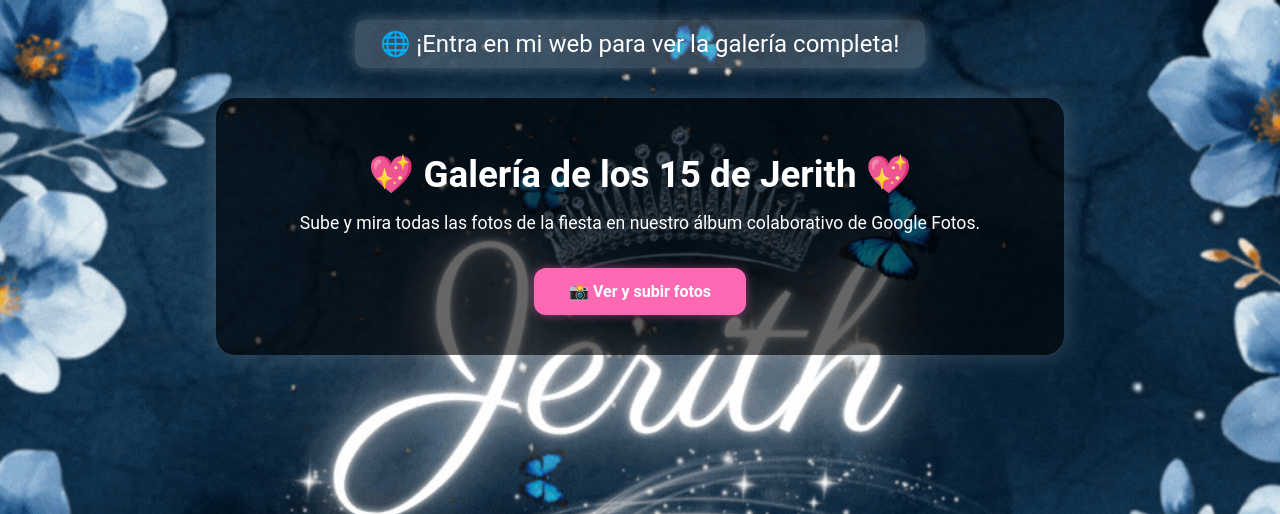
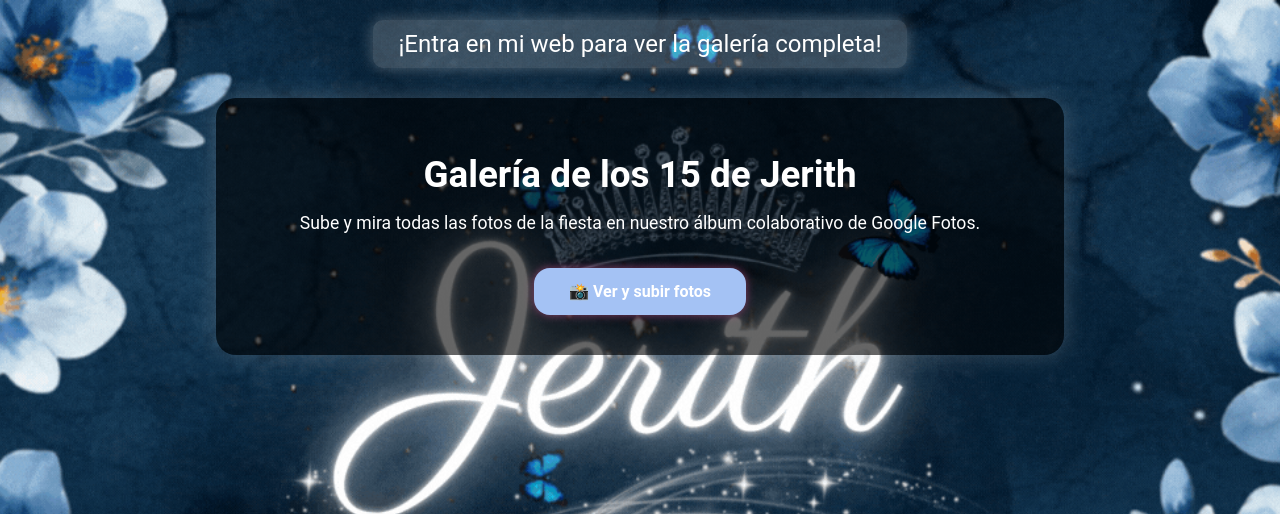
Before and after one commit to jerithdanielamoncadacardenas-netizen/Quince-Jerith, a Flask app: template templates/index.html in a window 1280 px wide. Shown: the top 514 px of the page. Run offline with Flask 3, Linux system fonts and the light colour scheme; the template is opened without the code that fills it, so the values that code supplies are empty; parts of the project's set-up code (start-up, migrations or seed data) failed here and were passed over.

Commit message:
Update index.html

```diff
--- a/templates/index.html
+++ b/templates/index.html
@@ -54,10 +54,10 @@
         /* 🔘 Botón rosado */
         .btn {
             display: inline-block;
-            background-color: #ff69b4;
+            background-color: #a4c2f4;
             color: white;
             padding: 14px 35px;
-            border-radius: 12px;
+            border-radius: 16px;
             font-weight: bold;
             text-decoration: none;
             margin: 10px;
@@ -86,12 +86,12 @@
 <body>
     <!-- 🪧 Texto arriba -->
     <div class="header-text">
-        🌐 ¡Entra en mi web para ver la galería completa!
+         ¡Entra en mi web para ver la galería completa!
     </div>
 
     <!-- 💖 Cuadro principal -->
     <div class="container">
-        <h1>💖 Galería de los 15 de Jerith 💖</h1>
+        <h1> Galería de los 15 de Jerith </h1>
         <p>Sube y mira todas las fotos de la fiesta en nuestro álbum colaborativo de Google Fotos.</p>
 
         <!-- 🔗 Enlace real al álbum -->
```
